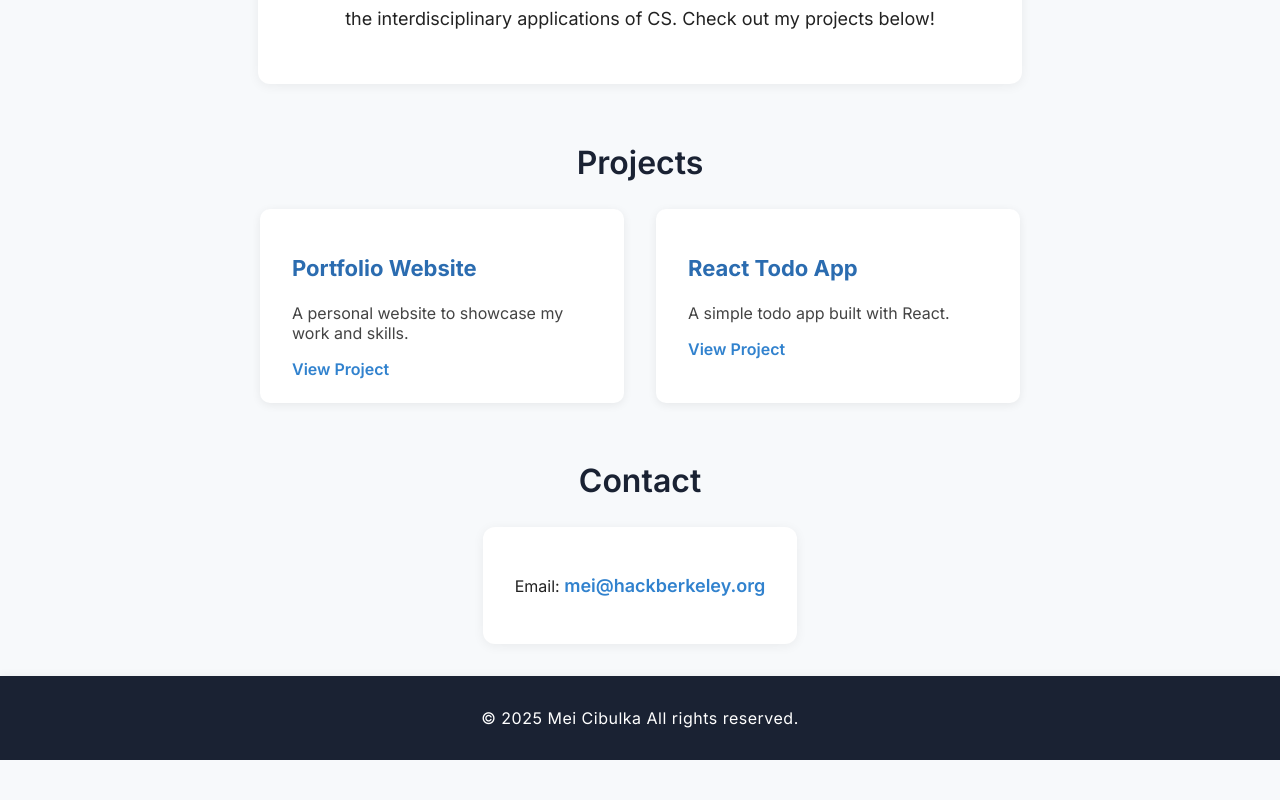
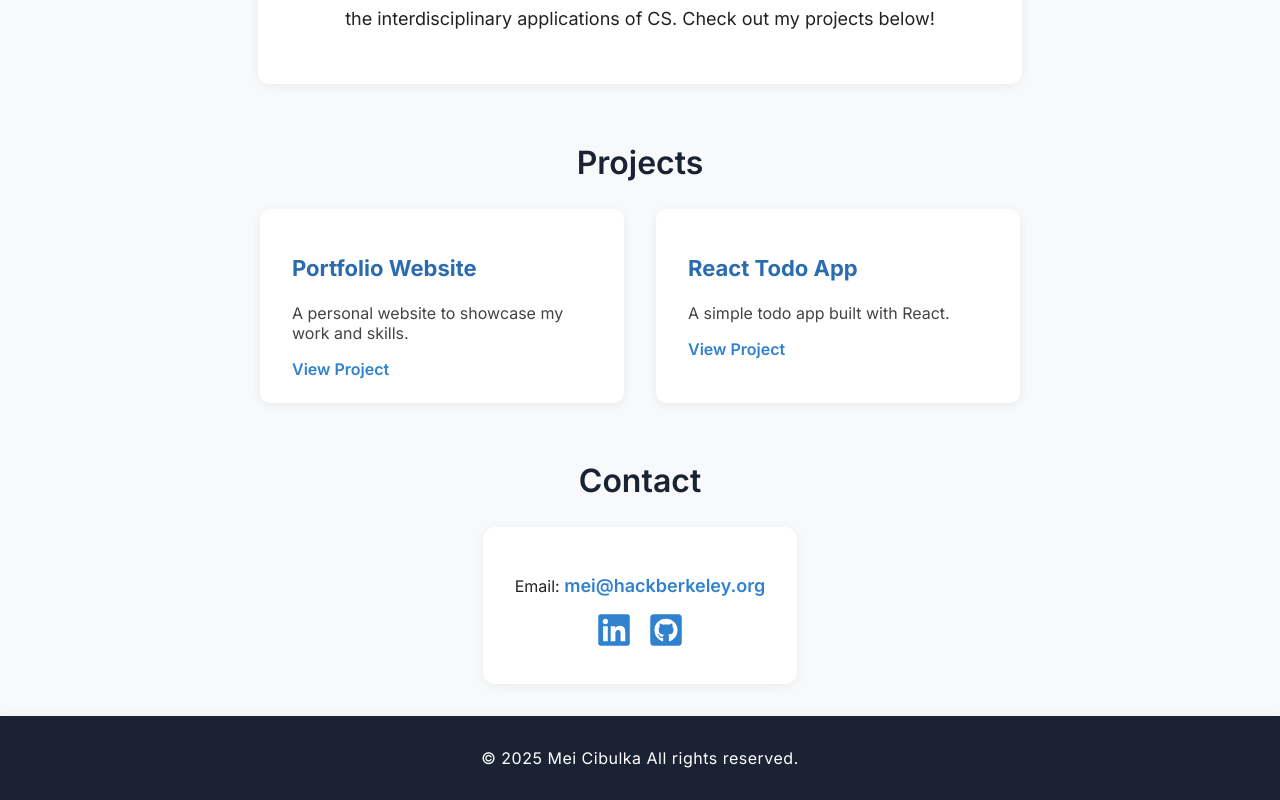
Before and after one commit to cubstart/web-workshop-ai-2025, a React (Create React App) app: page / in a window 1280 px wide. Shown: the part 501-1301 px from the top of the page. Before the commit the page ends 1261 px from the top, so only its background shows below. Built offline with nearby package versions, Linux system fonts and the light colour scheme.

Commit message:
Add linkedin and github icons

```diff
--- a/package.json
+++ b/package.json
@@ -9,6 +9,7 @@
     "@testing-library/user-event": "^13.5.0",
     "react": "^19.1.0",
     "react-dom": "^19.1.0",
+    "react-icons": "^5.5.0",
     "react-scripts": "5.0.1",
     "web-vitals": "^2.1.4"
   },
--- a/src/App.css
+++ b/src/App.css
@@ -137,6 +137,21 @@ h2 {
   box-shadow: 0 2px 12px rgba(0,0,0,0.06);
   padding: 32px;
   margin-bottom: 32px;
+  justify-content: center;
+}
+
+.Contact-icons {
+  display: flex;
+  flex-direction: row;
+  justify-content: center;
+  align-items: center;
+  gap: 16px;
+  margin-top: 16px;
+}
+
+.icon {
+  width: 36px;
+  height: auto;
 }
 
 .Contact a {
--- a/src/Components/Contact.js
+++ b/src/Components/Contact.js
@@ -1,4 +1,4 @@
-import React from 'react';
+import { FaLinkedin, FaGithubSquare } from "react-icons/fa";
 
 const Contact = () => {
   return (
@@ -6,6 +6,10 @@ const Contact = () => {
         <h2 id="contact">Contact</h2>
         <section className="Contact">
             <p>Email: <a href="mailto:mei@hackberkeley.org">mei@hackberkeley.org</a></p>
+            <div className="Contact-icons">
+                <a href="https://www.linkedin.com/in/amelie-cibulka" target="_blank" rel="noopener noreferrer"><FaLinkedin className="icon"/></a>
+                <a href="https://github.com/meicib" target="_blank" rel="noopener noreferrer"><FaGithubSquare className="icon"/></a>
+            </div>
         </section>
     </>
   );
```
Also changed, not shown: 1 other file (tests, documents, lock files or other folders).
